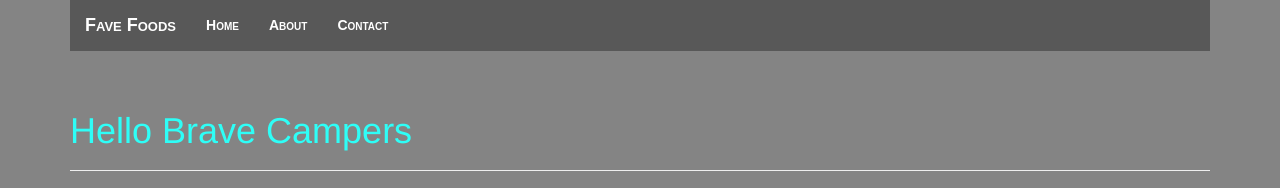
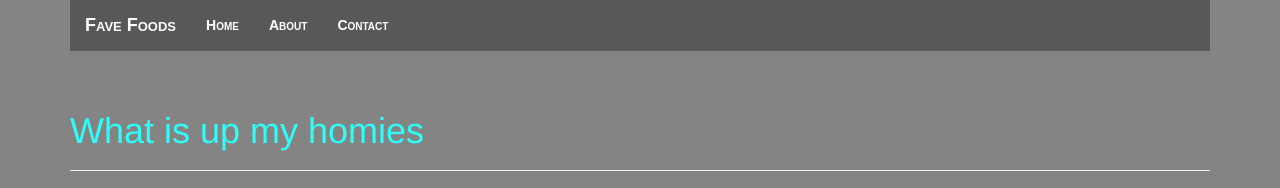
Before and after one commit to veryduck-somanyduck/Peepo, a plain HTML site: page whatsup.html in a window 1280 px wide. Shown: the top 188 px of the page. Drawn offline with nearby package versions, Linux system fonts and the light colour scheme.

Commit message:
Update and rename WhatsUp.html to whatsup.html

```diff
--- a/WhatsUp.html
+++ b/whatsup.html
@@ -5,7 +5,7 @@
     <meta http-equiv="X-UA-Compatible" content="IE=edge">
     <meta name="viewport" content="width=device-width, initial-scale=1">
     <!-- The above 3 meta tags *must* come first in the head; any other head content must come *after* these tags -->
-    <title>About My Favorite Foods</title>
+    <title>What is up my Homies</title>
 
     <!-- Bootstrap -->
     <link href="css/bootstrap.min.css" rel="stylesheet">
@@ -50,7 +50,7 @@
 
     <div class="container">
       <div class="page-header">
-        <h1> Hello Brave Campers</h1>
+        <h1> What is up my homies</h1>
       </div>
 
       <div class="row about">
```
